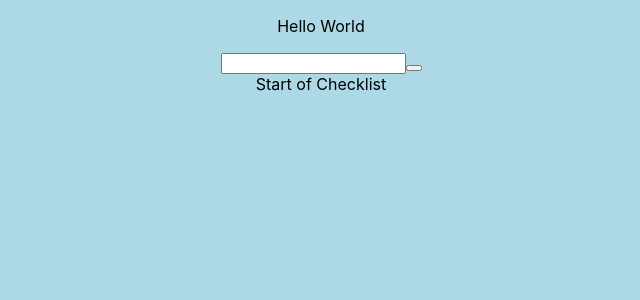
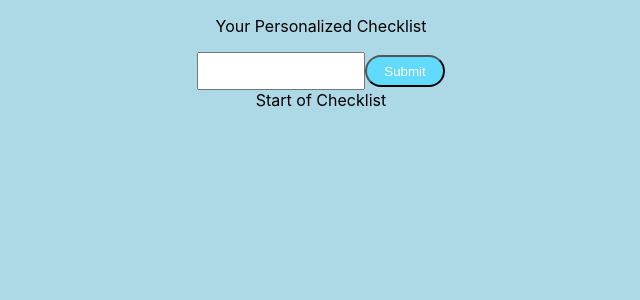
Before and after one commit to monishprojs/checklist, a React (Create React App) app: page / in a window 1280 px wide. Shown: the top 300 px of the page, without its empty margins (319-959 px from the left). Built offline with nearby package versions, Linux system fonts and the light colour scheme.

Commit message:
styling changes

```diff
--- a/src/App.css
+++ b/src/App.css
@@ -1,5 +1,7 @@
 body {
     background-color: lightblue;
+    color: black;
+    ;
 }
 
 .title {
--- a/src/App.tsx
+++ b/src/App.tsx
@@ -3,11 +3,10 @@ import './App.css';
 import CheckList from './components/checkList';
 
 function App() {
-  const [checkList, setList] = useState([]);
   return (
     <div>
       <div className="title">
-        <p>Hello World</p>
+        <p>Your Personalized Checklist</p>
       </div>
       <div>
         <CheckList></CheckList>
--- a/src/components/checkList.css
+++ b/src/components/checkList.css
@@ -5,3 +5,16 @@
 .list {
     text-align: center;
 }
+
+.subject {
+    width: 10rem;
+    height: 2rem;
+}
+
+.submit {
+    color: white;
+    background-color: rgb(97, 219, 251);
+    border-radius: 80px;
+    width: 5rem;
+    height: 2rem;
+}
--- a/src/components/checkList.tsx
+++ b/src/components/checkList.tsx
@@ -1,5 +1,4 @@
 import React, { useState } from 'react';
-import { createDocumentRegistry } from 'typescript';
 import './checkList.css';
 
 
@@ -15,8 +14,8 @@ function CheckList() {
     return (
         <div>
             <div className="functions">
-                <input type="text" id="add" />
-                <button onClick={addList}></button>
+                <input type="text" id="add" className="subject" />
+                <button onClick={addList} className="submit">Submit</button>
             </div>
             <div className="list">
                 {checkList.map(check => {
```
